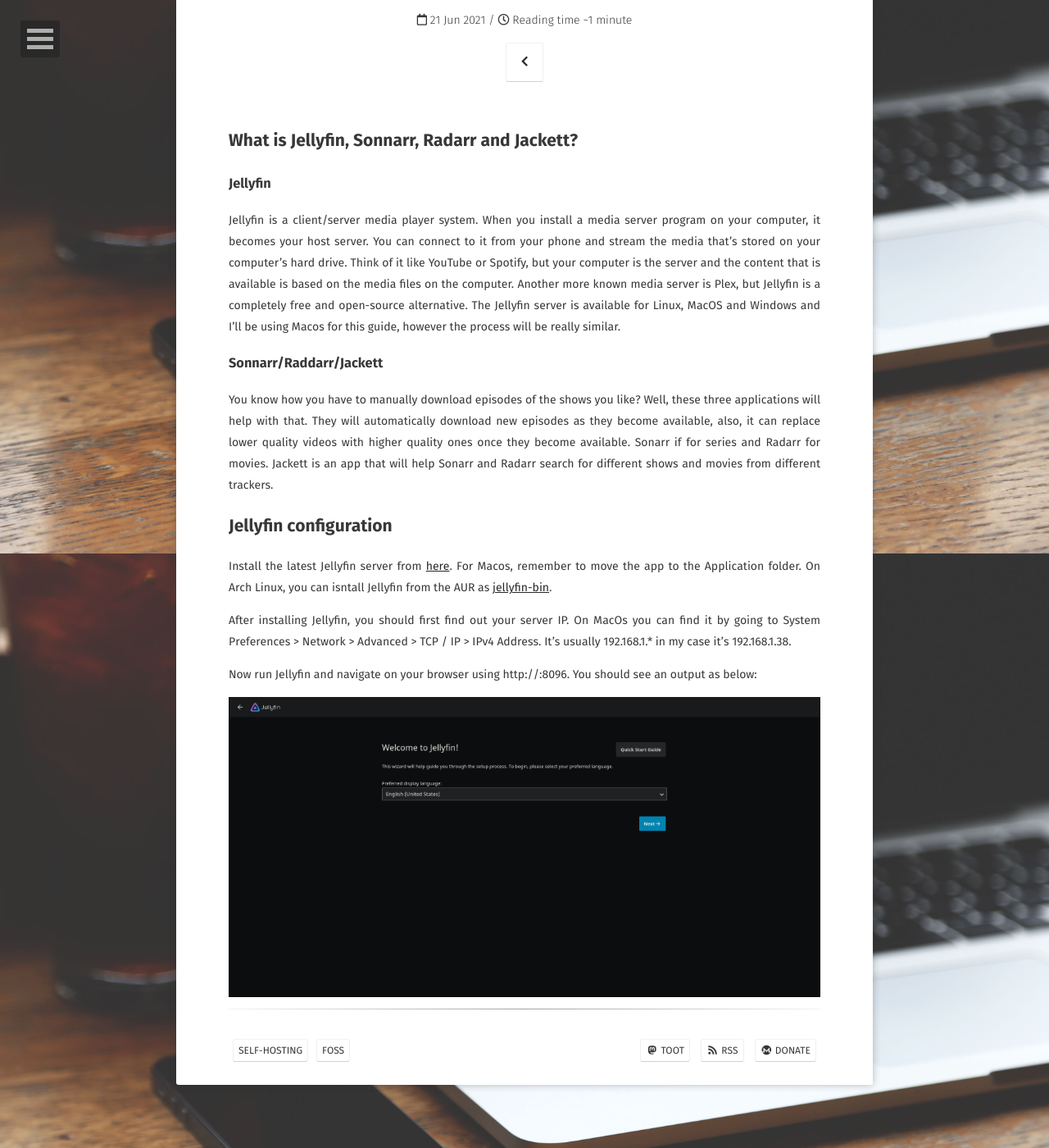
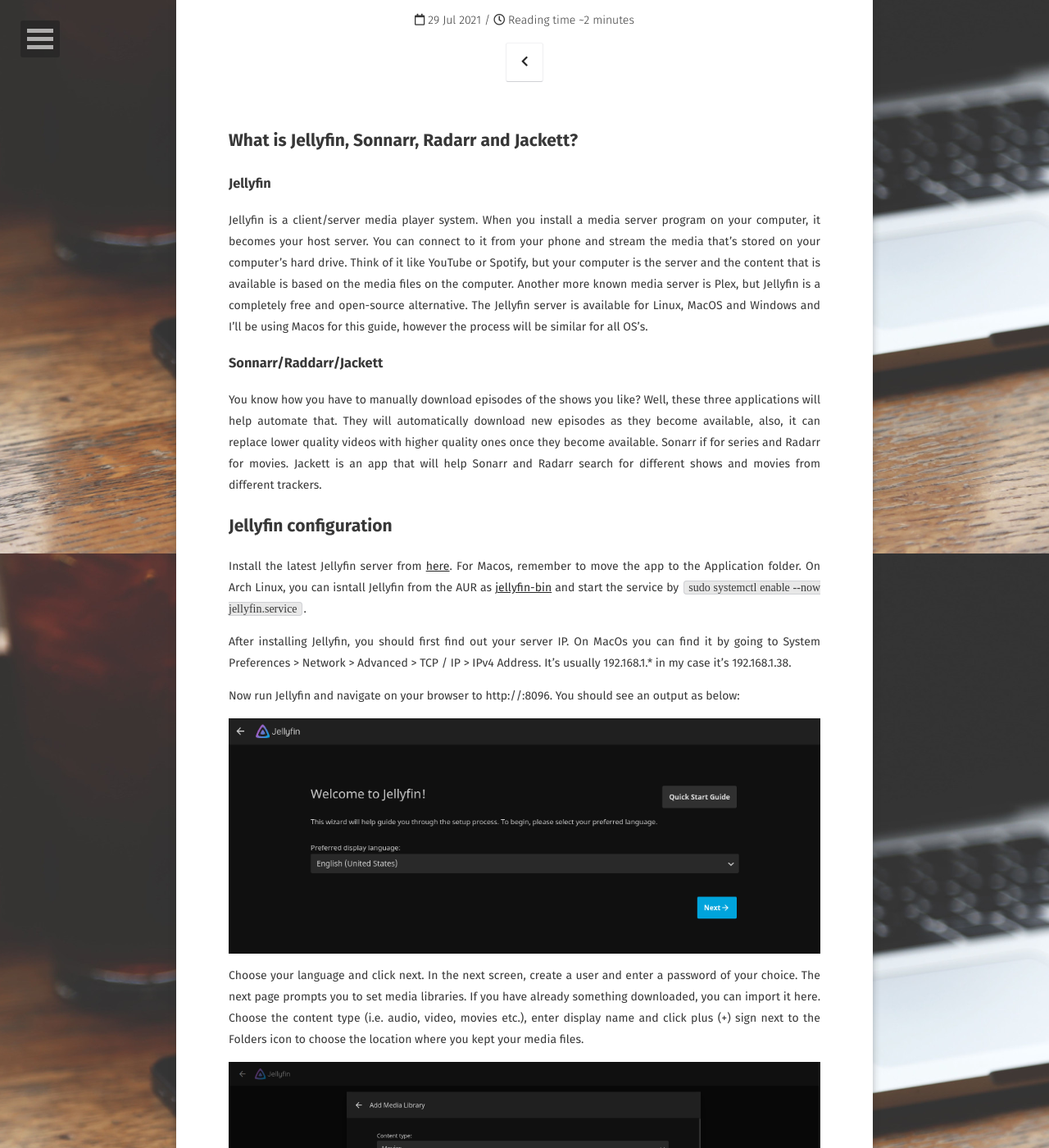
Before and after one commit to FuzzyGrim/blog, a Jekyll site: the page built from _posts/2021-08-01-jellyfin.md, in a window 1280 px wide and 1400 px high, scrolled down 225 px. Shown: the whole window at 82% size. Built offline with Jekyll 4.4.1, drawn with Linux system fonts in a browser that asks for light colours; some web fonts are replaced; some of the changed text lies outside the part shown.

Commit message:
complete jellyfin guide

```diff
--- a/_posts/2021-08-01-jellyfin.md
+++ b/_posts/2021-08-01-jellyfin.md
@@ -1,24 +1,38 @@
 ---
 layout: post
 title: "Media server setup with Jellyfin, Sonarr, Radarr and Jackett"
-date: 2021-06-21
+date: 2021-07-29
 excerpt: "Guide on how to setup a media server"
-tags: [self-hosting, foss]
+tags: [self-hosting, foss, tutorial]
 ---
 
 ## What is Jellyfin, Sonnarr, Radarr and Jackett?
 
 ### Jellyfin
-Jellyfin is a client/server media player system. When you install a media server program on your computer, it becomes your host server. You can connect to it from your phone and stream the media that's stored on your computer's hard drive. Think of it like YouTube or Spotify, but your computer is the server and the content that is available is based on the media files on the computer. Another more known media server is Plex, but Jellyfin is a completely free and open-source alternative. The Jellyfin server is available for Linux, MacOS and Windows and I'll be using Macos for this guide, however the process will be really similar.
+Jellyfin is a client/server media player system. When you install a media server program on your computer, it becomes your host server. You can connect to it from your phone and stream the media that's stored on your computer's hard drive. Think of it like YouTube or Spotify, but your computer is the server and the content that is available is based on the media files on the computer. Another more known media server is Plex, but Jellyfin is a completely free and open-source alternative. The Jellyfin server is available for Linux, MacOS and Windows and I'll be using Macos for this guide, however the process will be similar for all OS's.
 
 ### Sonnarr/Raddarr/Jackett
-You know how you have to manually download episodes of the shows you like? Well, these three applications will help with that. They will automatically download new episodes as they become available, also, it can replace lower quality videos with higher quality ones once they become available. Sonarr if for series and Radarr for movies. Jackett is an app that will help Sonarr and Radarr search for different shows and movies from different trackers.
+You know how you have to manually download episodes of the shows you like? Well, these three applications will help automate that. They will automatically download new episodes as they become available, also, it can replace lower quality videos with higher quality ones once they become available. Sonarr if for series and Radarr for movies. Jackett is an app that will help Sonarr and Radarr search for different shows and movies from different trackers.
 
 ## Jellyfin configuration
-Install the latest Jellyfin server from [here](https://jellyfin.org/downloads/). For Macos, remember to move the app to the Application folder. On Arch Linux, you can isntall Jellyfin from the AUR as [jellyfin-bin](https://aur.archlinux.org/packages/jellyfin-bin/).
+Install the latest Jellyfin server from [here](https://jellyfin.org/downloads/). For Macos, remember to move the app to the Application folder. On Arch Linux, you can isntall Jellyfin from the AUR as [jellyfin-bin](https://aur.archlinux.org/packages/jellyfin-bin/) and start the service by <code>sudo systemctl enable --now  jellyfin.service</code>.
 
 After installing Jellyfin, you should first find out your server IP. On MacOs you can find it by going to System Preferences > Network > Advanced > TCP / IP > IPv4 Address. It's usually 192.168.1.* in my case it's 192.168.1.38.
 
-Now run Jellyfin and navigate on your browser using http://<your-server-ip>:8096. You should see an output as below:
+Now run Jellyfin and navigate on your browser to http://<your-server-ip>:8096. You should see an output as below:
 
-![Jellyfin-intro](../assets/post-assets/jellyfin/jellyfin-intro.png)
+![Jellyfin-intro](../assets/post-assets/jellyfin/intro.png)
+
+Choose your language and click next. In the next screen, create a user and enter a password of your choice. The next page prompts you to set media libraries. If you have already something downloaded, you can import it here. Choose the content type (i.e. audio, video, movies etc.), enter display name and click plus (+) sign next to the Folders icon to choose the location where you kept your media files.
+
+![Jellyfin-media](../assets/post-assets/jellyfin/media.png)
+
+Afterwards, click next to all the next prompts and once you log in, you should see your media files imported before.
+
+If you want to change anything or reconfigure, click on the three horizontal bars from the Home screen and go to Dashboard. I would recommend adding a new user for your guests, click the add button and create a new user, you can create a new user without a password if you want.
+
+![Jellyfin-guest](../assets/post-assets/jellyfin/guest.png)
+
+You can access this Jellyfin media server from any systems or devices such as mobile phone, tablet or pc, on the network using URL - http://ip-address:8096.
+
+## Sonarr, Radarr and Jackett
```
Also changed, not shown: assets/post-assets/jellyfin/guest.png (added), assets/post-assets/jellyfin/intro.png (added), assets/post-assets/jellyfin/jellyfin-intro.png (deleted), assets/post-assets/jellyfin/media.png (added).
